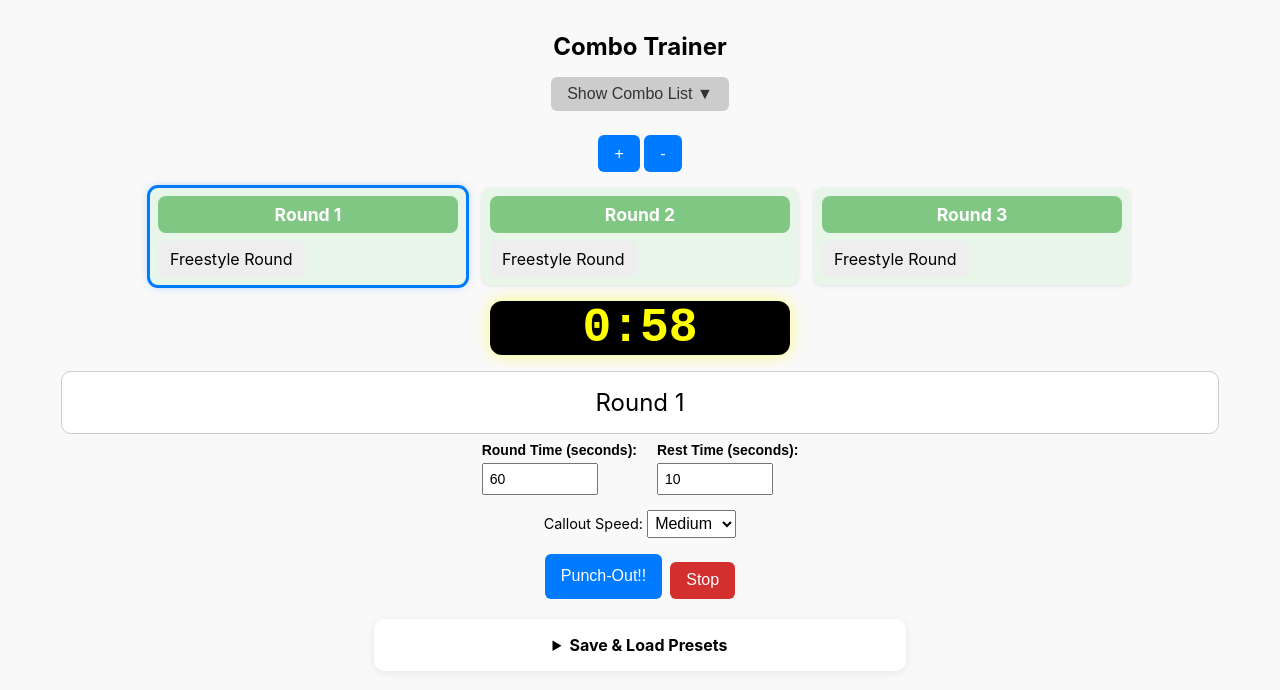
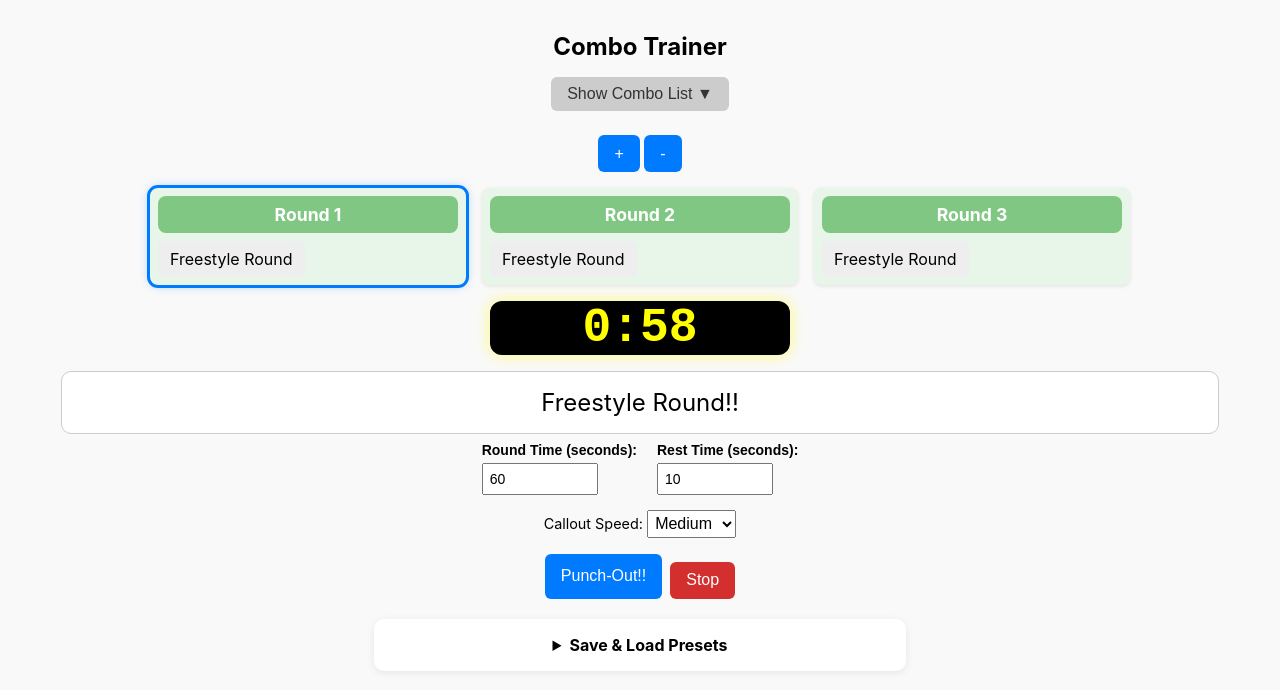
Before and after one commit to rvenneri22/Combotrainer, a plain HTML site: page index.html in a window 1280 px wide. Both pictures are taken after a click on the button "Punch-Out!!". Drawn offline with Linux system fonts and the light colour scheme.

Commit message:
Add files via upload

```diff
--- a/index.html
+++ b/index.html
@@ -766,10 +766,17 @@ function startAllRounds() {
   if (selectedVoice) announceRound.voice = selectedVoice;
   speechSynthesis.speak(announceRound);
 
-  const isFreestyle = combos.length === 0;
-  document.getElementById("comboDisplay").textContent = isFreestyle ? "Freestyle Round!!" : `Round ${roundNumber}`;
+  const isFreestyle = combos.length === 0 || combos.every(c => c.trim().toLowerCase() === "freestyle round");
 
-  if (!isFreestyle) {
+  if (isFreestyle) {
+    document.getElementById("comboDisplay").textContent = "Freestyle Round!!";
+
+    const freestyleUtterance = new SpeechSynthesisUtterance("Freestyle Round");
+    if (selectedVoice) freestyleUtterance.voice = selectedVoice;
+    speechSynthesis.speak(freestyleUtterance);
+  } else {
+    document.getElementById("comboDisplay").textContent = `Round ${roundNumber}`;
+
     const mode = document.getElementById("intervalMode").value;
     const min = parseFloat(document.getElementById("minInterval").value) * 1000;
     const max = parseFloat(document.getElementById("maxInterval").value) * 1000;
@@ -795,7 +802,7 @@ function startAllRounds() {
 
     initialTimeoutId = setTimeout(() => {
       nextCall();
-    }, 3000); // delay first combo
+    }, 3000);
   }
 
   timerInterval = setInterval(() => {
@@ -828,6 +835,7 @@ function startAllRounds() {
     }
   }, 1000);
 }
+
 
 function playTickSound() {
   const context = getAudioContext();
@@ -1011,7 +1019,6 @@ function loadSetup() {
     const ul = document.getElementById(id);
     if (!ul) return;
    ul.innerHTML = '';
-	checkFreestylePlaceholder(ul);
 
 (setup.rounds[id] || []).forEach(combo => {
   const li = document.createElement("li");
@@ -1020,12 +1027,16 @@ function loadSetup() {
     li.remove();
     checkFreestylePlaceholder(ul);
   });
-
   ul.appendChild(li);
 });
+
+checkFreestylePlaceholder(ul); // ✅ Only check after loading combos
+
   });
 
   document.getElementById("intervalMode").value = setup.intervalMode || "medium";
+  toggleIntervalInputs(); // 🔧 Fix visibility of min/max for random mode
+
   document.getElementById("minInterval").value = setup.minInterval || 2;
   document.getElementById("maxInterval").value = setup.maxInterval || 4;
   document.getElementById("roundTimeInput").value = setup.roundTime || 60;
```
Lines whose indentation alone changed are shown as unchanged.
